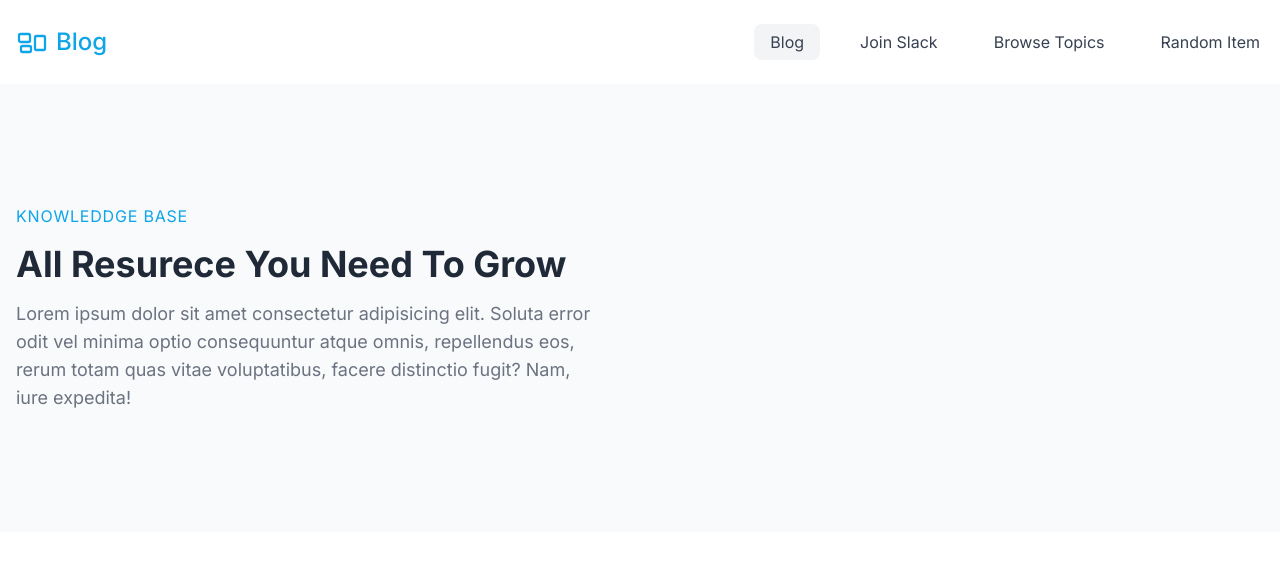
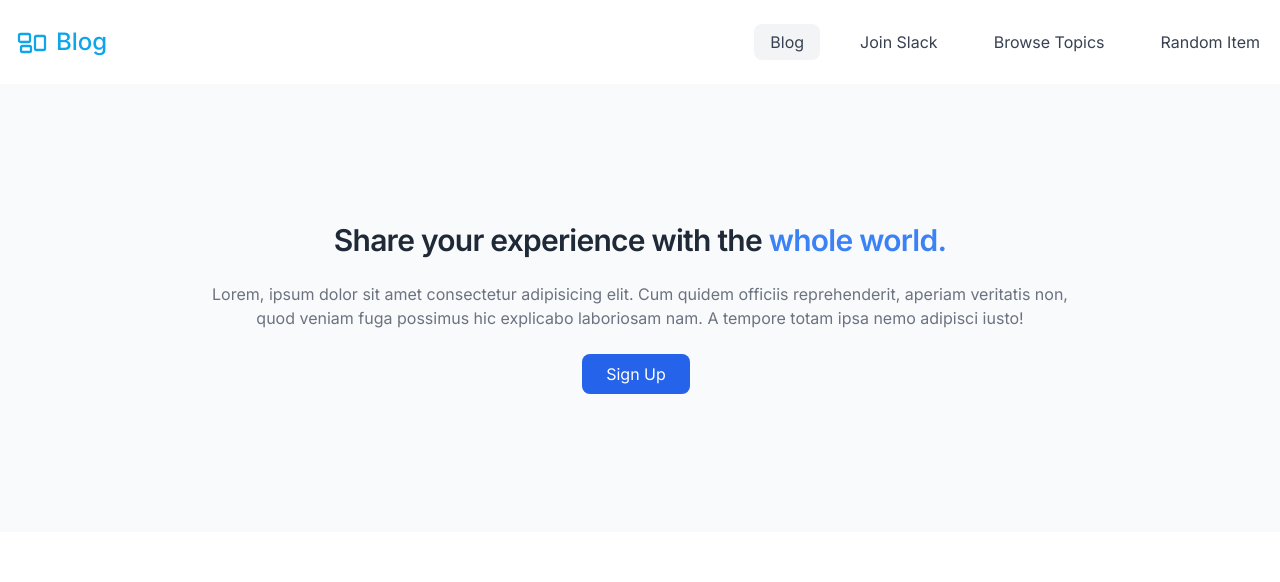
Before and after one commit to hassan-mehedi/traveller-app, a Next.js app in the folder frontend/: page / in a window 1280 px wide. Shown: the top 582 px of the page. Built offline with nearby package versions, Linux system fonts and the light colour scheme.

Commit message:
chore: update quote style and content

```diff
--- a/frontend/src/components/quote.js
+++ b/frontend/src/components/quote.js
@@ -1,20 +1,28 @@
+import Link from "next/link";
 import React from "react";
 
 export default function Quote() {
     return (
-        <header className=" h-[28rem] bg-gray-50">
-            <div className=" container mx-auto px-4 flex h-full py-6 items-center">
-                <div className=" max-w-xl">
-                    <p className=" text-sky-500 uppercase tracking-wider">knowleddge base</p>
+        <section class=" h-[28rem] bg-gray-50 flex flex-col items-center justify-center">
+            <div class="container flex flex-col items-center px-4 py-12 mx-auto text-center">
+                <h2 class="max-w-2xl mx-auto text-2xl font-semibold tracking-tight text-gray-800 xl:text-3xl ">
+                    Share your experience with the <span class="text-blue-500">whole world.</span>
+                </h2>
 
-                    <h2 className=" text-3xl xl:text-4xl font-bold mt-4 text-gray-800 capitalize">All Resurece You Need to grow</h2>
+                <p class="max-w-4xl mt-6 text-center text-gray-500 ">
+                    Lorem, ipsum dolor sit amet consectetur adipisicing elit. Cum quidem officiis reprehenderit, aperiam veritatis non, quod veniam
+                    fuga possimus hic explicabo laboriosam nam. A tempore totam ipsa nemo adipisci iusto!
+                </p>
 
-                    <p className=" text-gray-500 mt-4 text-lg">
-                        Lorem ipsum dolor sit amet consectetur adipisicing elit. Soluta error odit vel minima optio consequuntur atque omnis,
-                        repellendus eos, rerum totam quas vitae voluptatibus, facere distinctio fugit? Nam, iure expedita!
-                    </p>
+                <div class="inline-flex w-full mt-6 sm:w-auto">
+                    <Link
+                        href="/signup"
+                        class="mr-2 inline-flex items-center justify-center w-full px-6 py-2 text-white duration-300 bg-blue-600 rounded-lg hover:bg-blue-500 focus:ring focus:ring-blue-300 focus:ring-opacity-80"
+                    >
+                        Sign Up
+                    </Link>
                 </div>
             </div>
-        </header>
+        </section>
     );
 }
```
